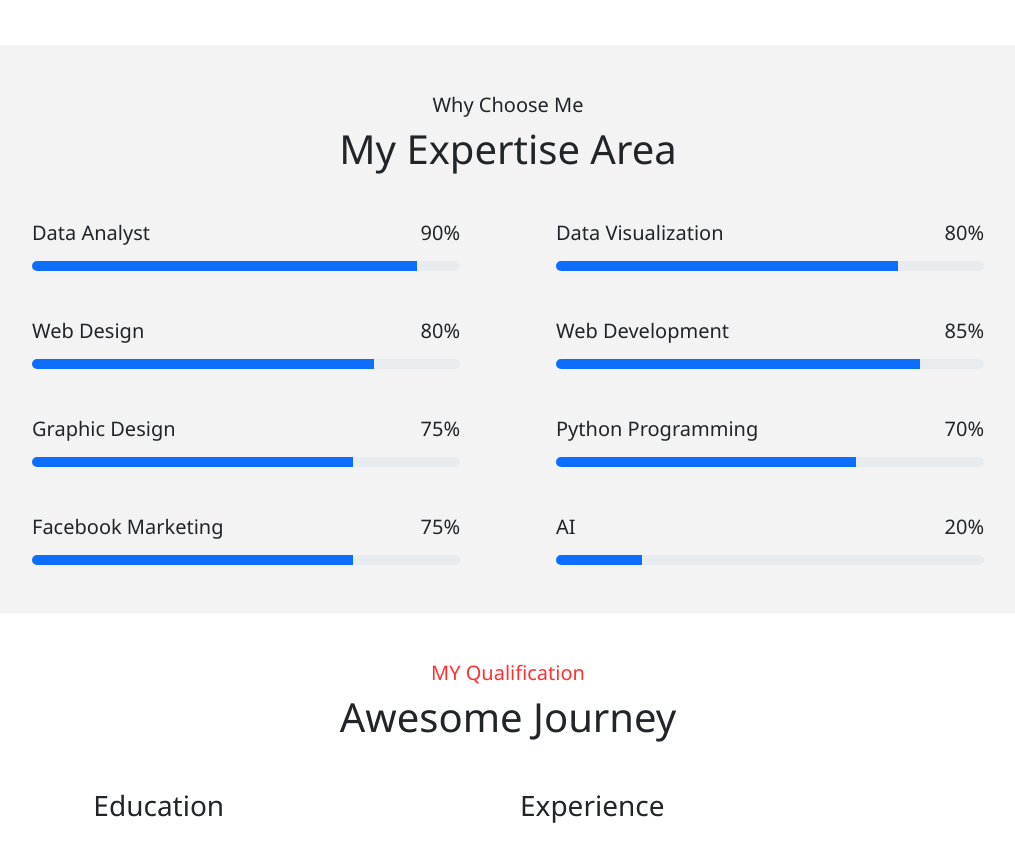
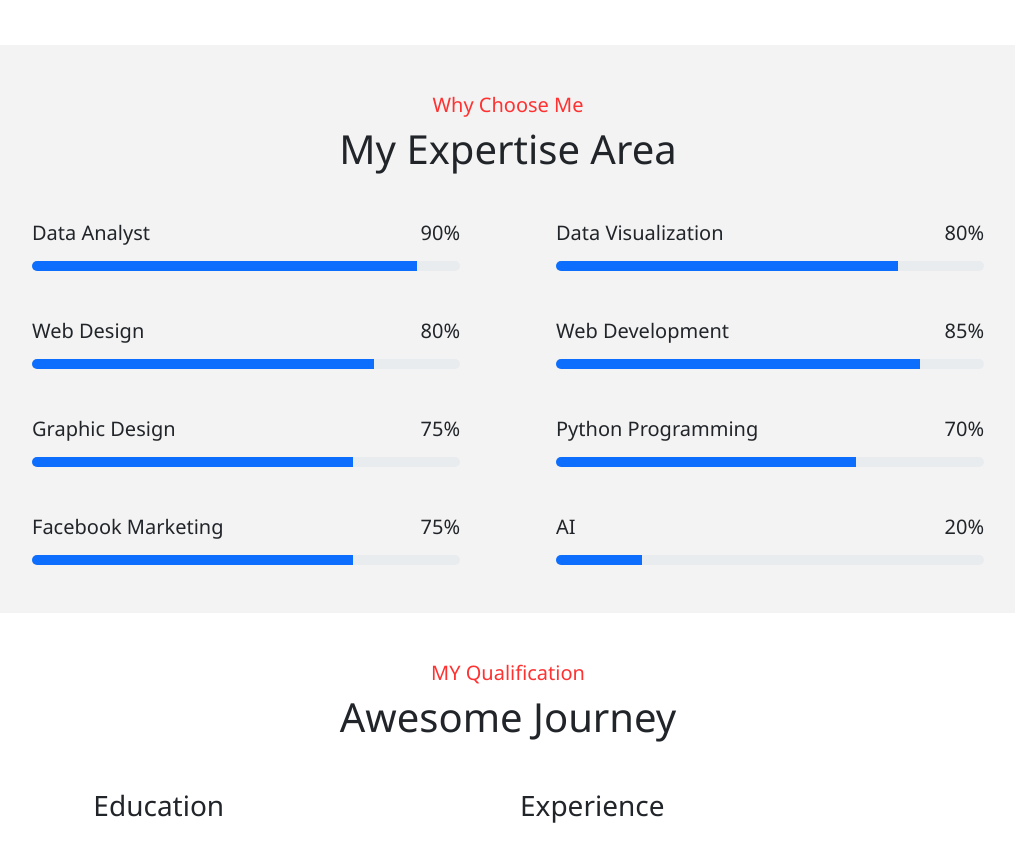
Before and after one commit to PathumDon/pathum_online, a plain HTML site: page index.html in a window 1280 px wide. Shown: the part 1515-2383 px from the top of the page, without its empty margins (132-1147 px from the left). Drawn offline with nearby package versions, Linux system fonts and the light colour scheme.

Commit message:
update font color

```diff
--- a/index.html
+++ b/index.html
@@ -158,7 +158,7 @@
 
     <div class="expert-area-section mt-5 pt-5">
         <div class="container">
-            <h5 class="text-center">Why Choose Me</h5>
+            <h5 class="text-center text-primary-l">Why Choose Me</h5>
             <h1 class="text-center mb-5">My Expertise Area</h1>
 
             <div class="row gx-5">
```
